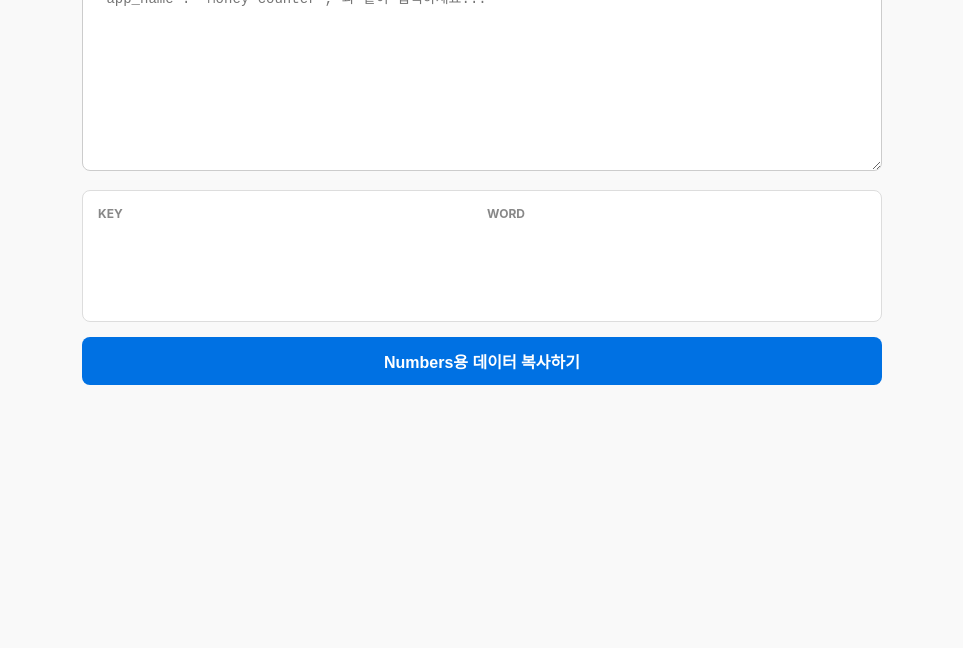
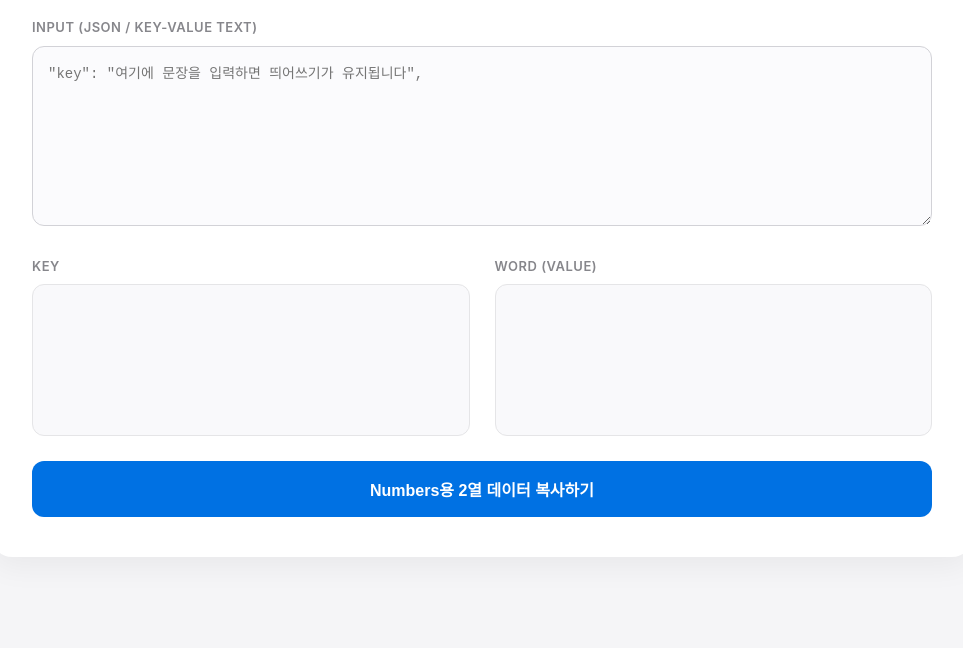
Before and after one commit to Ivanbaatr/text-helper, a plain HTML site: page index.html in a window 1280 px wide. Shown: the part 152-800 px from the top of the page, without its empty margins (158-1121 px from the left). Drawn offline with Linux system fonts and the light colour scheme.

Commit message:
Update index.html

```diff
--- a/index.html
+++ b/index.html
@@ -4,68 +4,21 @@
     <meta charset="UTF-8">
     <title>texthelper</title>
     <style>
-        body {
-            font-family: -apple-system, sans-serif;
-            padding: 30px;
-            background-color: #f9f9f9;
-            color: #333;
-        }
-        .container {
-            max-width: 800px;
-            margin: 0 auto;
-        }
-        h1 {
-            font-size: 1.5rem;
-            color: #1d1d1f;
-            margin-bottom: 20px;
-        }
-        textarea {
-            width: 100%;
-            height: 200px;
-            padding: 15px;
-            border: 1px solid #ccc;
-            border-radius: 8px;
-            font-family: monospace;
-            font-size: 14px;
-            box-sizing: border-box;
-            margin-bottom: 15px;
-        }
-        .result-container {
-            display: grid;
-            grid-template-columns: 1fr 1fr;
-            gap: 10px;
-            background: #fff;
-            padding: 15px;
-            border: 1px solid #ddd;
-            border-radius: 8px;
-            min-height: 100px;
-        }
-        .column-label {
-            font-size: 0.75rem;
-            font-weight: bold;
-            color: #888;
-            margin-bottom: 5px;
-        }
-        .preview-list {
-            font-size: 14px;
-            line-height: 1.8;
-            white-space: pre-wrap;
-        }
-        button {
-            width: 100%;
-            padding: 12px;
-            background-color: #0071e3;
-            color: white;
-            border: none;
-            border-radius: 8px;
-            font-size: 1rem;
-            font-weight: 600;
-            cursor: pointer;
-            margin-top: 15px;
-        }
-        button:hover {
-            background-color: #0077ed;
-        }
+        body { font-family: -apple-system, BlinkMacSystemFont, "Segoe UI", Roboto, sans-serif; padding: 40px; background-color: #f5f5f7; color: #1d1d1f; line-height: 1.5; }
+        .container { max-width: 900px; margin: 0 auto; background: white; padding: 40px; border-radius: 20px; box-shadow: 0 10px 30px rgba(0,0,0,0.05); }
+        h1 { font-size: 24px; font-weight: 700; margin-bottom: 30px; text-align: center; color: #333; }
+
+        .section-label { font-size: 13px; font-weight: 600; color: #86868b; margin-bottom: 8px; display: block; text-transform: uppercase; letter-spacing: 0.5px; }
+
+        textarea { width: 100%; height: 180px; padding: 15px; border: 1px solid #d2d2d7; border-radius: 12px; font-family: "SF Mono", "Courier New", monospace; font-size: 14px; box-sizing: border-box; margin-bottom: 25px; outline-color: #0071e3; background-color: #fbfbfd; }
+
+        .result-layout { display: grid; grid-template-columns: 1fr 1fr; gap: 25px; margin-bottom: 25px; }
+        .preview-box { background: #f9f9fb; border: 1px solid #e5e5e7; border-radius: 12px; padding: 15px; min-height: 120px; max-height: 300px; overflow-y: auto; }
+        .preview-content { font-size: 14px; white-space: pre; color: #333; line-height: 1.8; }
+
+        button { width: 100%; padding: 16px; background-color: #0071e3; color: white; border: none; border-radius: 12px; font-size: 16px; font-weight: 600; cursor: pointer; transition: all 0.2s; }
+        button:hover { background-color: #0077ed; transform: translateY(-1px); }
+        button:active { transform: translateY(0); }
     </style>
 </head>
 <body>
@@ -73,21 +26,25 @@
 <div class="container">
     <h1>texthelper</h1>
 
-    <label class="column-label">데이터 붙여넣기 (JSON 형식 등)</label>
-    <textarea id="inputArea" placeholder='"app_name": "Money counter", 과 같이 입력하세요...'></textarea>
+    <span class="section-label">Input (JSON / Key-Value Text)</span>
+    <textarea id="inputArea" placeholder='"key": "여기에 문장을 입력하면 띄어쓰기가 유지됩니다",'></textarea>
 
-    <div class="result-container">
+    <div class="result-layout">
         <div>
-            <div class="column-label">KEY</div>
-            <div id="keyPreview" class="preview-list" style="color: #0071e3;"></div>
+            <span class="section-label">KEY</span>
+            <div class="preview-box">
+                <div id="keyPreview" class="preview-content" style="color: #0071e3;"></div>
+            </div>
         </div>
         <div>
-            <div class="column-label">WORD</div>
-            <div id="wordPreview" class="preview-list" style="color: #333;"></div>
+            <span class="section-label">WORD (VALUE)</span>
+            <div class="preview-box">
+                <div id="wordPreview" class="preview-content"></div>
+            </div>
         </div>
     </div>
 
-    <button onclick="copyToNumbers()">Numbers용 데이터 복사하기</button>
+    <button onclick="copyToNumbers()">Numbers용 2열 데이터 복사하기</button>
 </div>
 
 <script>
@@ -101,18 +58,19 @@
         let words = [];
 
         lines.forEach(line => {
-            if (line.includes(':')) {
-                let [key, ...wordParts] = line.split(':');
-                let word = wordParts.join(':'); // 값이 콜론을 포함할 경우 대비
+            const trimmedLine = line.trim();
+            if (trimmedLine && trimmedLine.includes(':')) {
+                // 첫 번째 콜론만 찾아 분리함으로써 문장 내 콜론 보존
+                const separatorIndex = trimmedLine.indexOf(':');
+                let rawKey = trimmedLine.substring(0, separatorIndex);
+                let rawWord = trimmedLine.substring(separatorIndex + 1);
 
-                // 따옴표, 쉼표, 앞뒤 공백 제거
-                const cleanKey = key.replace(/["',]/g, '').trim();
-                const cleanWord = word.replace(/["',]/g, '').trim();
+                // 정규식 설명: ^["'] (시작하는 따옴표) | ["']$ (끝나는 따옴표) | [,]$ (끝나는 쉼표) 제거
+                const cleanKey = rawKey.trim().replace(/^["']|["']$|[,]$/g, '').trim();
+                const cleanWord = rawWord.trim().replace(/^["']|["']$|[,]$/g, '').trim();
 
-                if (cleanKey || cleanWord) {
-                    keys.push(cleanKey);
-                    words.push(cleanWord);
-                }
+                keys.push(cleanKey);
+                words.push(cleanWord);
             }
         });
 
@@ -124,19 +82,22 @@
         const keys = keyPreview.innerText.split('\n');
         const words = wordPreview.innerText.split('\n');
 
-        // Key와 Word 사이에 Tab(\t)을 넣어 Numbers가 열을 구분하게 함
-        let copyString = "";
+        let resultString = "";
         for (let i = 0; i < keys.length; i++) {
             if (keys[i] || words[i]) {
-                copyString += `${keys[i]}\t${words[i]}\n`;
+                // \t (탭) 기호가 있어야 Numbers에서 옆 셀로 이동합니다.
+                resultString += (keys[i] || "") + "\t" + (words[i] || "") + "\n";
             }
         }
 
-        navigator.clipboard.writeText(copyString).then(() => {
-            alert('복사되었습니다! Numbers 앱에 붙여넣으세요.');
+        if (!resultString) return;
+
+        navigator.clipboard.writeText(resultString).then(() => {
+            alert('클립보드에 복사되었습니다!\nNumbers의 셀을 선택하고 붙여넣으세요.');
         });
     }
 
+    // 입력할 때마다 실시간으로 결과 업데이트
     inputArea.addEventListener('input', processText);
 </script>
 
```
